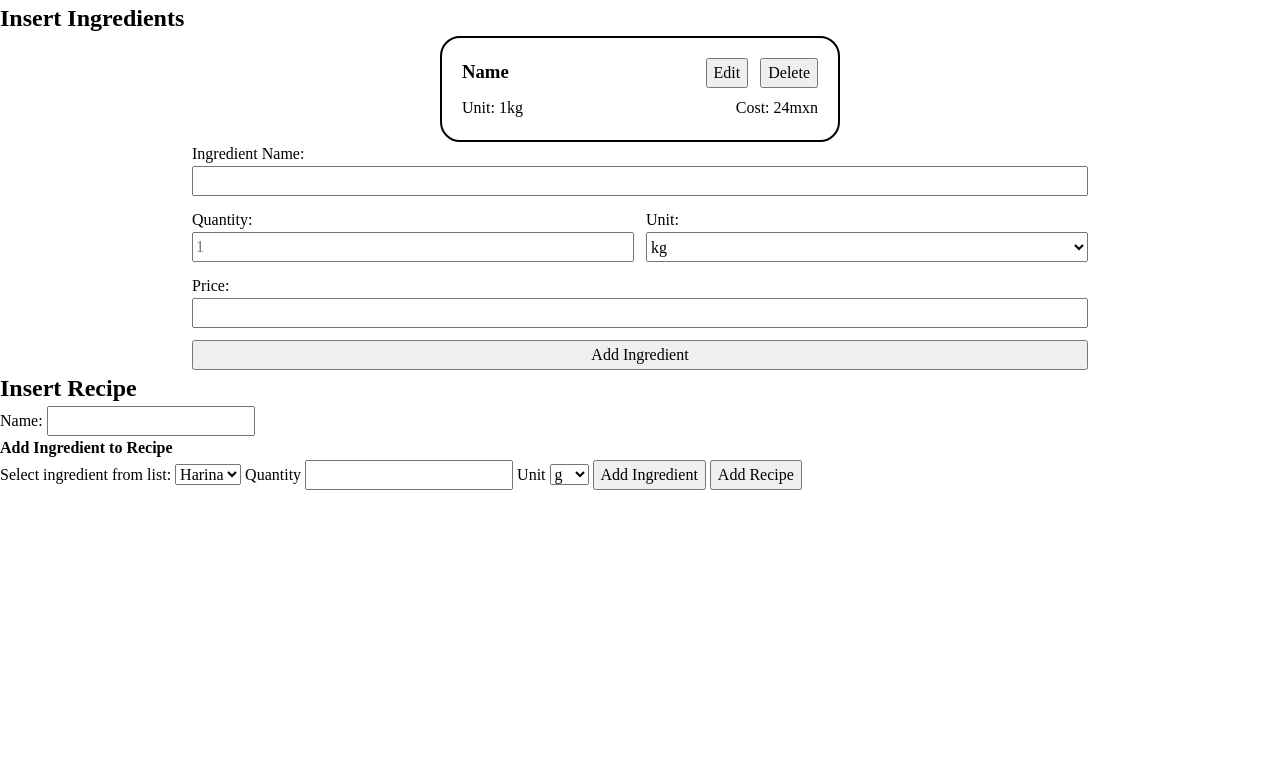
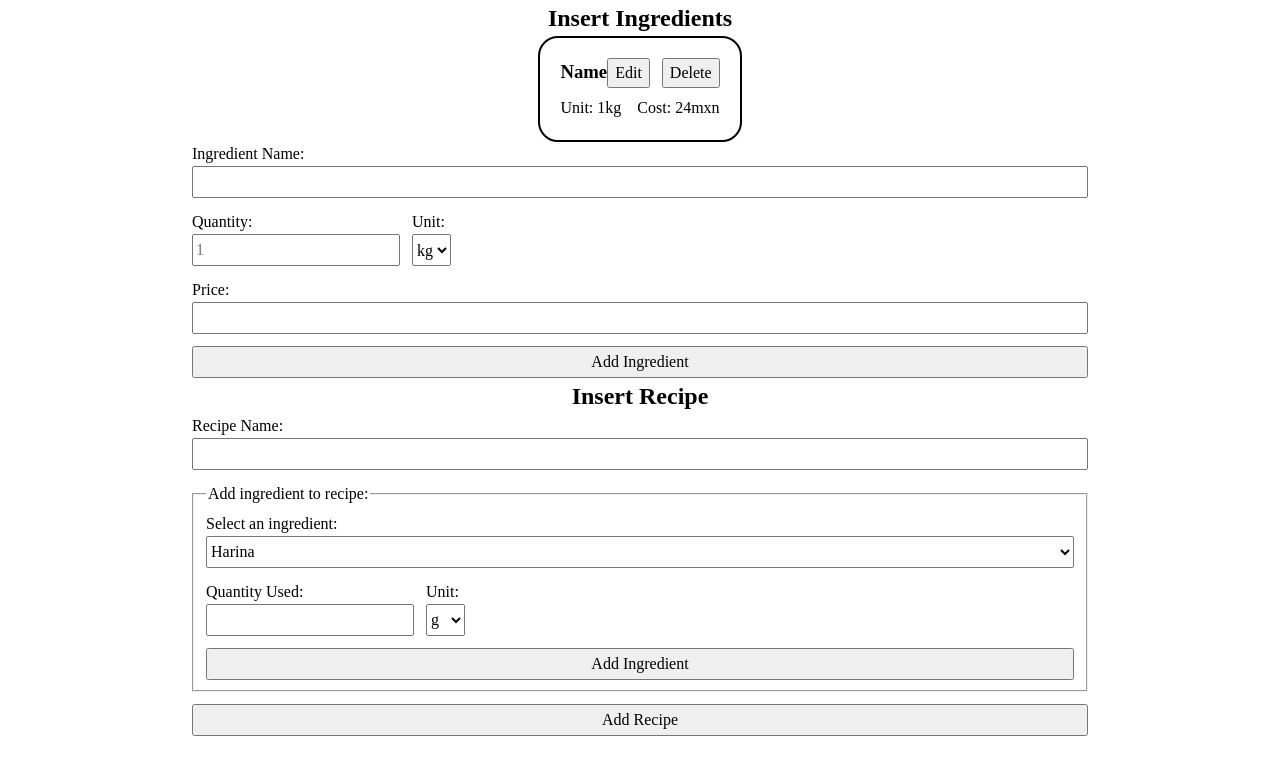
Before and after one commit to MCurb/recipe-cost-calculator, a website built with webpack: page src/template.html in a window 1280 px wide. Built offline with nearby package versions, Linux system fonts and the light colour scheme.

Commit message:
style: organize and add styles to page forms

```diff
--- a/src/styles.css
+++ b/src/styles.css
@@ -74,6 +74,14 @@ h6 {
   isolation: isolate;
 }
 
+section {
+  display: flex;
+  flex-direction: column;
+  align-items: center;
+}
+
+/* Ingredient Card */
+
 .ing-cards-container {
   display: flex;
   flex-direction: column;
@@ -97,7 +105,7 @@ h6 {
   justify-content: space-between;
 }
 
-.buttons {
+.ingredient-card .buttons {
   gap: 12px;
 }
 
@@ -105,35 +113,44 @@ h6 {
   flex-wrap: wrap;
 }
 
-/* Ingredient Form */
+/* Global Form Styles */
 
-.ingredient-form {
+form, fieldset {
   display: flex;
   flex-direction: column;
-  align-items: center;
+  /* align-items: center; */
+  width: 70%;
   gap: 12px;
 }
 
-.ingredient-form label {
+label {
+  min-width: max-content;
+}
+
+input, select, form button {
+  width: 100%;
+  min-height: 32px;
+}
+
+.form-group {
   display: flex;
   flex-direction: column;
 }
 
-.ingredient-form > * {
-  width: 70%;
-}
-
-.package-size {
+.used-quantity-wrapper {
   display: flex;
   /* flex-direction: column; */
   gap: 12px;
+  flex-wrap: wrap;
 }
 
-.package-size > * {
+.used-quantity-wrapper {
   flex: 1;
-  min-width: 0;
 }
 
-.package-size .ing-unit {
-  flex: 1
+
+/* Recipe Form */
+
+fieldset.ing-used-section {
+  width: auto;
 }
--- a/src/template.html
+++ b/src/template.html
@@ -25,58 +25,79 @@
         </div>
       </div>
       <form class="ingredient-form">
-        <label>
-          Ingredient Name:
-          <input type="text" class="ing-name" />
-        </label>
-        <div class="package-size">
-          <label>
-            Quantity:
-            <input type="number" placeholder="1" class="ing-quantity" />
-          </label>
-          <label>
-            Unit:
-            <select class="ing-unit">
+        <div class="form-group">
+          <label for="ing-name">Ingredient Name:</label>
+          <input type="text" id="ing-name" class="ing-name" />
+        </div>
+
+        <div class="used-quantity-wrapper">
+          <div class="form-group">
+            <label for="ing-quantity">Quantity:</label>
+            <input
+              type="number"
+              id="ing-quantity"
+              placeholder="1"
+              class="ing-quantity"
+            />
+          </div>
+
+          <div class="form-group">
+            <label for="ing-unit">Unit: </label>
+            <select id="ing-unit" class="ing-unit">
               <option value="grams">g</option>
               <option value="kilograms" selected>kg</option>
               <option value="liters">lt</option>
               <option value="milliliters">ml</option>
             </select>
-          </label>
           </div>
-        <label>
-          Price:
-          <input type="number" class="ing-price" />
-        </label>
+        </div>
+        <div class="form-group">
+          <label for="ing-price"> Price: </label>
+          <input type="number" id="ing-price" class="ing-price" />
+        </div>
         <button type="button" class="add-ing-btn">Add Ingredient</button>
       </form>
     </section>
 
+    <section>
       <h2>Insert Recipe</h2>
-    <label>
-      Name:
-      <input type="text" class="recipe-name" />
-    </label>
-    <h4>Add Ingredient to Recipe</h4>
-    <label>
-      Select ingredient from list:
-      <select class="select-ingredient"></select>
-    </label>
+      <form class="recipe-form">
+        <div class="form-group">
+          <label for="recipe-name">Recipe Name:</label>
+          <input type="text" id="recipe-name" class="recipe-name" />
+        </div>
 
-    <label>
-      Quantity
-      <input type="number" class="recipe-ing-quantity" />
-    </label>
-    <label>
-      Unit
-      <select class="ing-unit-used">
+        <fieldset class="ing-used-section">
+          <legend>Add ingredient to recipe:</legend>
+          <div class="form-group">
+            <label for="select-ingredient">Select an ingredient:</label>
+            <select id="select-ingredient" class="select-ingredient"></select>
+          </div>
+          <div class="used-quantity-wrapper">
+            <div class="form-group">
+              <label for="recipe-ing-quantity"> Quantity Used:</label>
+              <input
+                type="number"
+                id="recipe-ing-quantity"
+                class="recipe-ing-quantity"
+              />
+            </div>
+
+            <div class="form-group">
+              <label for="ing-unit-used">Unit:</label>
+              <select id="ing-unit-used" class="ing-unit-used">
                 <option value="grams" selected>g</option>
                 <option value="kilograms">kg</option>
                 <option value="liters">lt</option>
                 <option value="milliliters">ml</option>
               </select>
-    </label>
+            </div>
+          </div>
           <button class="add-ing-recipe-btn">Add Ingredient</button>
+        </fieldset>
+
         <button class="add-recipe-btn">Add Recipe</button>
+      </form>
+    </section>
   </body>
 </html>
```
Lines whose indentation alone changed are shown as unchanged.
